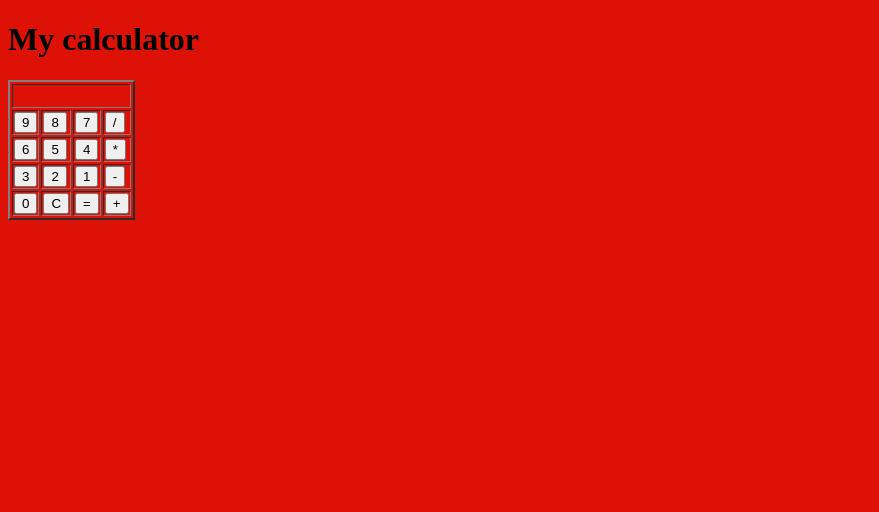
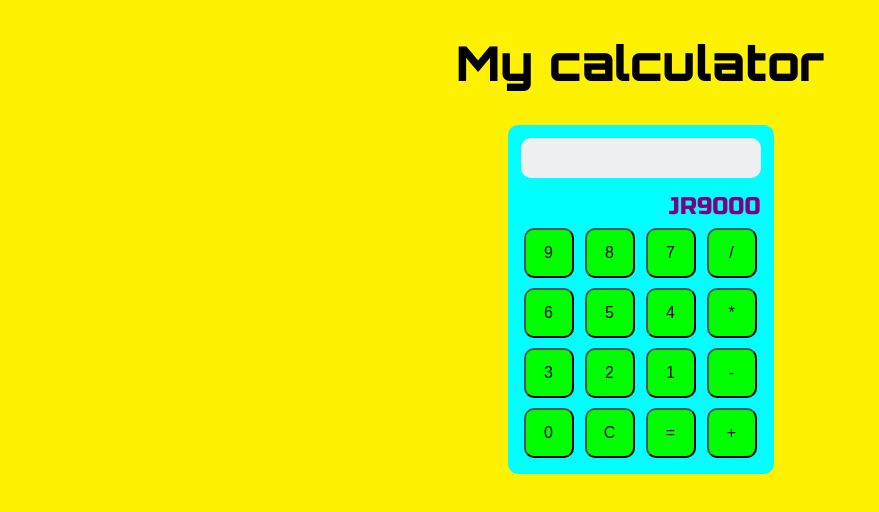
Before and after one commit to juniorA40/Javascript-html-calculator, a plain HTML site: page index.HTML in a window 1280 px wide. Shown: the whole page, without its empty margins (0-879 px from the left). Drawn offline with Linux system fonts and the light colour scheme.

Commit message:
colors and fonts

```diff
--- a/index.HTML
+++ b/index.HTML
@@ -3,13 +3,19 @@
     <head>
         <title>My calculator</title>
         <link rel="stylesheet" href="style.CSS" type="text/css" />
+        <link href="https://fonts.googleapis.com/css?family=VT323" rel="stylesheet">
+        <link href="https://fonts.googleapis.com/css?family=Orbitron:900" rel="stylesheet">
+        <link href="https://fonts.googleapis.com/css?family=Russo+One" rel="stylesheet">
     </head>
     <body>
         <h1 id="title">My calculator</h1>
         <div id="keypad">
-            <table border="2">
+            <table>
                 <tr>
-                    <td colspan="4" id="display-bar" height="20px" ></td>
+                    <td colspan="4" height="20px"><div id="display-bar"></div></td>
+                </tr>
+                <tr>
+                    <td colspan="4"><div id="brand">JR9000</div></colspan></td>
                 </tr>
                     <tr>
                         <td><input type="button" value ="9" onclick="display(9)"/></td>
--- a/style.CSS
+++ b/style.CSS
@@ -1,3 +1,51 @@
 body{
-    background-color: rgb(221, 17,6)
+    background-color: rgb(255, 242, 0);
 }
+
+h1{
+    text-align: center;
+    font-family: 'Orbitron', sans-serif;
+    font-size: 3em;
+}
+
+#brand{
+    text-align: right;
+    font-family: 'Russo One', sans-serif;
+    color: purple;
+    font-size: 1.5em;
+}
+
+#keypad{
+    width: 265px;
+    margin-left: auto;
+    margin-right: auto;
+
+}
+
+table{
+    background-color: rgb(0, 255, 255);
+    border-radius: 10px;
+    padding: 10px;
+}
+
+#display-bar{
+    background-color: #ecf0f1;
+    margin-bottom: 10px;
+    height: 40px;
+    width: 235px;
+    font-size: 3em;
+    font-family: 'VT323', monospace;
+    overflow: hidden;
+    white-space: nowrap;
+    border-radius: 10px;
+    padding-left: 5px;
+}
+
+input[type=button]{
+    background-color: lime;
+    height: 50px;
+    width: 50px;
+    font-size: 1em;
+    border-radius: 10px;
+    margin: 3px;
+}
```
